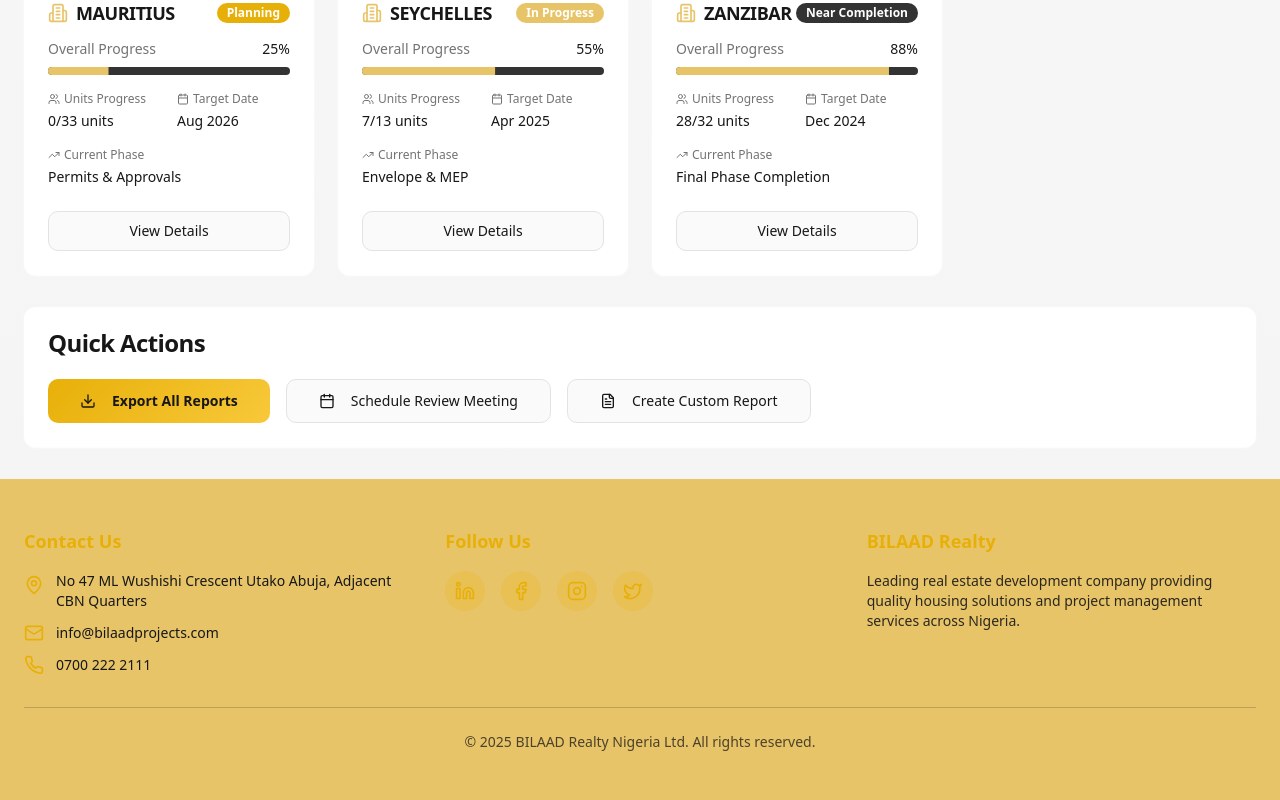
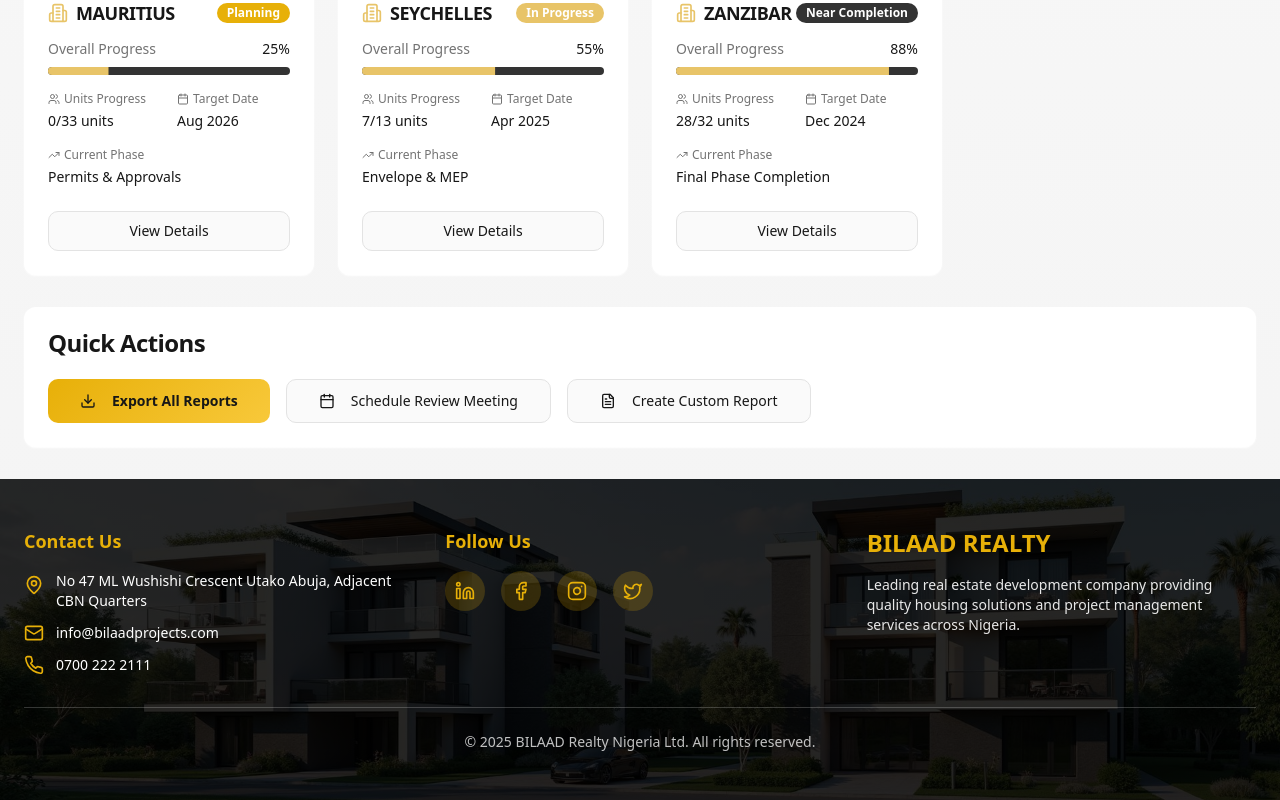
Before and after one commit to TrexKoffy/bilaad-estate-pulse-report-82, a React (Vite) app: page / in a window 1280 px wide. Shown: the part 1227-2027 px from the top of the page. Built offline with nearby package versions, Linux system fonts and the light colour scheme.

Commit message:
Update footer styling
Update footer background to dark with a faded real estate image. Change text color to white. Replace "BILAAD Realty" title with the provided logo.

```diff
--- a/src/components/Footer.tsx
+++ b/src/components/Footer.tsx
@@ -25,8 +25,16 @@ const Footer = () => {
   ];
 
   return (
-    <footer className="bg-primary text-primary-foreground py-12 mt-auto">
-      <div className="container mx-auto px-6">
+    <footer
+      className="bg-slate-900 text-white py-12 mt-auto relative overflow-hidden"
+      style={{
+        backgroundImage: `linear-gradient(rgba(0, 0, 0, 0.85), rgba(0, 0, 0, 0.85)), url('/src/assets/real-estate-header-bg.jpg')`,
+        backgroundSize: 'cover',
+        backgroundPosition: 'center',
+        backgroundRepeat: 'no-repeat'
+      }}
+    >
+      <div className="container mx-auto px-6 relative z-10">
         <div className="grid grid-cols-1 md:grid-cols-3 gap-8">
           {/* Contact Information */}
           <div className="space-y-4">
@@ -34,7 +42,7 @@ const Footer = () => {
             <div className="space-y-3">
               <div className="flex items-start gap-3">
                 <MapPin className="w-5 h-5 mt-1 text-accent flex-shrink-0" />
-                <p className="text-sm">
+                <p className="text-sm text-white">
                   No 47 ML Wushishi Crescent Utako Abuja, Adjacent CBN Quarters
                 </p>
               </div>
@@ -42,7 +50,7 @@ const Footer = () => {
                 <Mail className="w-5 h-5 text-accent" />
                 <a
                   href="mailto:info@bilaadprojects.com"
-                  className="text-sm hover:text-accent transition-colors"
+                  className="text-sm text-white hover:text-accent transition-colors"
                 >
                   info@bilaadprojects.com
                 </a>
@@ -51,7 +59,7 @@ const Footer = () => {
                 <Phone className="w-5 h-5 text-accent" />
                 <a
                   href="tel:07002222111"
-                  className="text-sm hover:text-accent transition-colors"
+                  className="text-sm text-white hover:text-accent transition-colors"
                 >
                   0700 222 2111
                 </a>
@@ -80,15 +88,19 @@ const Footer = () => {
 
           {/* Company Info */}
           <div className="space-y-4">
-            <h3 className="text-lg font-semibold text-accent">BILAAD Realty</h3>
-            <p className="text-sm opacity-90">
+            <div className="flex items-center">
+              <div className="text-2xl font-bold text-accent">
+                BILAAD REALTY
+              </div>
+            </div>
+            <p className="text-sm text-white/90">
               Leading real estate development company providing quality housing solutions and project management services across Nigeria.
             </p>
           </div>
         </div>
 
-        <div className="border-t border-primary-foreground/20 mt-8 pt-6 text-center">
-          <p className="text-sm opacity-75">
+        <div className="border-t border-white/20 mt-8 pt-6 text-center">
+          <p className="text-sm text-white/75">
             © {new Date().getFullYear()} BILAAD Realty Nigeria Ltd. All rights reserved.
           </p>
         </div>
```
Also changed, not shown: src/assets/bilaad-logo.png (added).
